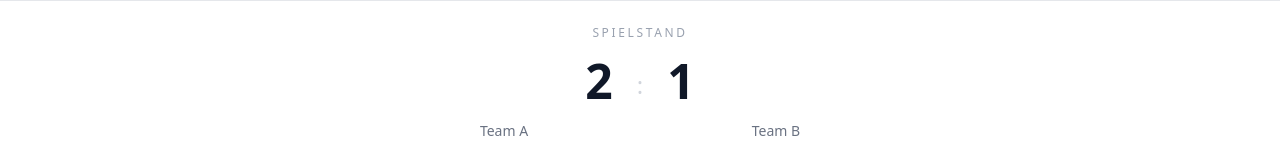
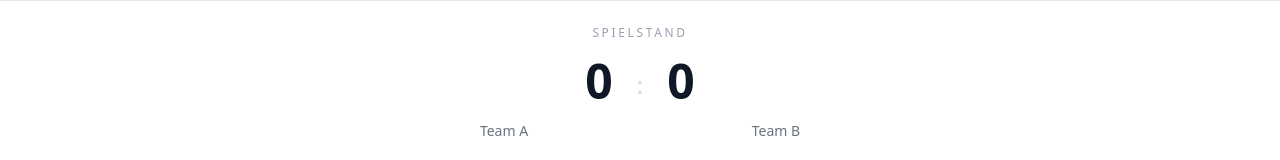
Before and after one commit to JanikBlunier/Matchtrack, a Next.js app: page /match in a window 1280 px wide. Shown: the top 160 px of the page. Built offline with nearby package versions, Linux system fonts and the light colour scheme.

Commit message:
spielstand ändern nach event

```diff
--- a/app/match/page.tsx
+++ b/app/match/page.tsx
@@ -1,17 +1,20 @@
+"use client";
+
 import Scoreboard from "@/components/scoreboard/Scoreboard";
+import { useMatchEvents } from "@/components/match/events/MatchEventsContext";
 
 export default function MatchPage() {
+    const { score } = useMatchEvents();
+
     const homeName = "Team A";
     const awayName = "Team B";
-    const homeScore = 2;
-    const awayScore = 1;
 
     return (
-            <Scoreboard
-                homeName={homeName}
-                awayName={awayName}
-                homeScore={homeScore}
-                awayScore={awayScore}
-            />
+        <Scoreboard
+            homeName={homeName}
+            awayName={awayName}
+            homeScore={score.home}
+            awayScore={score.away}
+        />
     );
 }
--- a/components/match/events/MatchEventsContext.tsx
+++ b/components/match/events/MatchEventsContext.tsx
@@ -40,8 +40,14 @@ function reducer(state: State, action: Action): State {
     }
 }
 
+type Score = {
+    home: number;
+    away: number;
+};
+
 type Ctx = {
     events: MatchEvent[];
+    score: Score;
     addEvent: (evt: Omit<MatchEvent, "id">) => void;
     clearEvents: () => void;
 };
@@ -52,16 +58,28 @@ function uid() {
     return `${Date.now()}-${Math.random().toString(16).slice(2)}`;
 }
 
-export function MatchEventsProvider({
-                                        children,
-                                    }: {
-    children: React.ReactNode;
-}) {
+function calculateScore(events: MatchEvent[]): Score {
+    let home = 0;
+    let away = 0;
+
+    for (const e of events) {
+        if (e.type !== "goal") continue;
+        if (e.team === "home") home++;
+        if (e.team === "away") away++;
+    }
+
+    return { home, away };
+}
+
+export function MatchEventsProvider({ children }: { children: React.ReactNode }) {
     const [state, dispatch] = useReducer(reducer, { events: [] });
+
+    const score = useMemo(() => calculateScore(state.events), [state.events]);
 
     const value = useMemo<Ctx>(() => {
         return {
             events: state.events,
+            score,
             addEvent: (evt) =>
                 dispatch({
                     type: "ADD_EVENT",
@@ -69,7 +87,7 @@ export function MatchEventsProvider({
                 }),
             clearEvents: () => dispatch({ type: "CLEAR_EVENTS" }),
         };
-    }, [state.events]);
+    }, [state.events, score]);
 
     return (
         <MatchEventsContext.Provider value={value}>
@@ -80,9 +98,6 @@ export function MatchEventsProvider({
 
 export function useMatchEvents() {
     const ctx = useContext(MatchEventsContext);
-    if (!ctx)
-        throw new Error(
-            "useMatchEvents must be used within MatchEventsProvider"
-        );
+    if (!ctx) throw new Error("useMatchEvents must be used within MatchEventsProvider");
     return ctx;
 }
```
Also changed, not shown: components/scoreboard/Scoreboard.tsx (+7 -5 lines).
